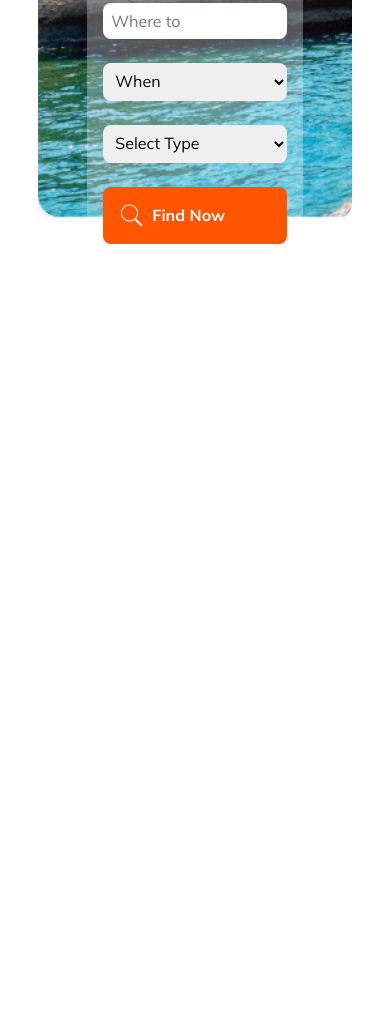
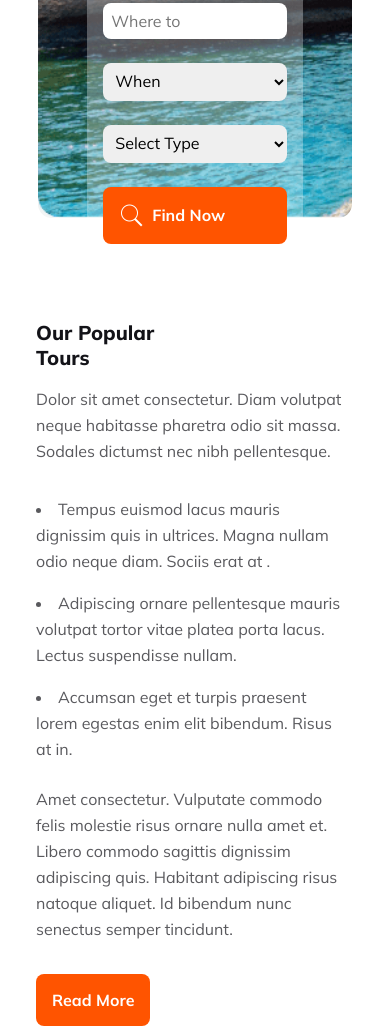
Before and after one commit to mah-mudulhasan-jim/Travel-theLife, a plain HTML site: page index.html in a window 390 px wide. Shown: the part 537-1567 px from the top of the page. Before the commit the page ends 844 px from the top, so only its background shows below. Drawn offline with Linux system fonts and the light colour scheme.

Commit message:
tours section completed

```diff
--- a/index.html
+++ b/index.html
@@ -6,7 +6,9 @@
     <meta name="viewport" content="width=device-width, initial-scale=1.0">
     <title>Travel theLife</title>
     <link rel="stylesheet" href="./styles/travlife.css">
-    <link rel="stylesheet" href="https://cdnjs.cloudflare.com/ajax/libs/font-awesome/6.5.1/css/all.min.css" integrity="sha512-DTOQO9RWCH3ppGqcWaEA1BIZOC6xxalwEsw9c2QQeAIftl+Vegovlnee1c9QX4TctnWMn13TZye+giMm8e2LwA==" crossorigin="anonymous" referrerpolicy="no-referrer" />
+    <link rel="stylesheet" href="https://cdnjs.cloudflare.com/ajax/libs/font-awesome/6.5.1/css/all.min.css"
+        integrity="sha512-DTOQO9RWCH3ppGqcWaEA1BIZOC6xxalwEsw9c2QQeAIftl+Vegovlnee1c9QX4TctnWMn13TZye+giMm8e2LwA=="
+        crossorigin="anonymous" referrerpolicy="no-referrer" />
 </head>
 
 <body>
@@ -34,15 +36,17 @@
                 <a href="">Contact</a>
             </div>
         </nav>
+        <!-- banner starts here -->
         <section class="banner">
             <div class="content">
                 <div class="text">
                     <h2>Explore Your Travel</h2>
-                    <p>Dolor sit amet consectetur. Nullam suspendisse vitae ultricies dolor adipiscing. In et odio enim ac quis sapien urna eu phasellus.</p>
+                    <p>Dolor sit amet consectetur. Nullam suspendisse vitae ultricies dolor adipiscing. In et odio enim
+                        ac quis sapien urna eu phasellus.</p>
                 </div>
                 <div class="inputs">
                     <input type="option" placeholder="Where to">
-                    <select name="select" >
+                    <select name="select">
                         <option value="When">When</option>
                         <option value="">winter</option>
                         <option value="">Summer</option>
@@ -53,14 +57,35 @@
                         <option value="">package-01</option>
                         <option value="">package -02</option>
                     </select>
-                    <button><img src="./Images/search-icon.png" alt=""><p>Find Now</p></button>
+                    <button><img src="./Images/search-icon.png" alt="">
+                        <p>Find Now</p>
+                    </button>
                 </div>
             </div>
-
         </section>
     </header>
     <main>
-
+        <!-- tours section starts here -->
+        <section class="container tours">
+            <div class="text">
+                <h2>Our Popular Tours</h2>
+                <p>Dolor sit amet consectetur. Diam volutpat neque habitasse pharetra odio sit massa. Sodales dictumst
+                    nec nibh pellentesque.</p>
+                <ul>
+                    <li>Tempus euismod lacus mauris dignissim quis in ultrices. Magna nullam odio neque diam. Sociis
+                        erat at .</li>
+                    <li>Adipiscing ornare pellentesque mauris volutpat tortor vitae platea porta lacus. Lectus suspendisse nullam.</li>
+                    <li> Accumsan eget et turpis praesent lorem egestas enim elit bibendum. Risus at in.</li>
+                </ul>
+                <p>Amet consectetur. Vulputate commodo felis molestie risus ornare nulla amet et. Libero commodo
+                    sagittis dignissim adipiscing quis. Habitant adipiscing risus natoque aliquet. Id bibendum nunc
+                    senectus semper tincidunt. </p>
+                <button>Read More</button>
+            </div>
+            <div class="img">
+                <img src="./Images/Rectangle 4.png" alt="">
+            </div>
+        </section>
     </main>
     <footer>
 
--- a/styles/travlife.css
+++ b/styles/travlife.css
@@ -15,6 +15,7 @@
     max-width: 73.125rem;
     margin: 0 auto;
     margin-bottom: 6.25rem;
+    border-radius: 16px;
 }
 
 /* haeder styles */
@@ -72,12 +73,12 @@ nav {
     margin-top: 50px;
     /* height: 500px; */
     /* background-color: #424244; */
-    background-image: url(../Images/Group\ 13\ \(1\)\ \(1\).png);
+    border-radius: 16px;
+    background: linear-gradient(180deg, rgba(19, 19, 24, 0.80) 0%, rgba(19, 19, 24, 0.00) 100%), url(../Images/Group\ 13\ \(1\)\ \(1\).png);
     background-size: cover;
     background-repeat: no-repeat;
     border: 2px solid rgb(255, 255, 255);
-    border-radius: 16px;
-
+    margin-bottom: 6.25rem;
 }
 
 .banner .content {
@@ -150,8 +151,49 @@ button {
     margin-right: .5rem;
 }
 
+
+/* tours section styles */
+.tours {
+    /* background-color: #424247; */
+    display: flex;
+    justify-content: space-between;
+}
+
+.tours .text {
+    width: 50%;
+}
+/* .tours .img{
+    width: 50%;
+} */
+
+.tours .text h2 {
+    color: #131318;
+    text-align: left;
+    font-size: 40px;
+    font-weight: 800;
+}
+
+.tours .text p {
+    color: rgba(19, 19, 24, 0.70);
+    text-align: left;
+    font-size: 16px;
+    font-weight: 400;
+    line-height: 26px;
+}
+.tours .text ul{
+    list-style-position: inside;
+    margin-bottom: 24px;
+}
+.tours .text li {
+    color: rgba(19, 19, 24, 0.70);
+    font-size: 16px;
+    font-weight: 400;
+    line-height: 26px;
+    text-align: left;
+    margin-bottom: 16px;
+}
 /* mobile responsive */
-@media screen and (max-width: 602px) {
+@media screen and (max-width: 600px) {
 
     /* navbar */
     header {
@@ -178,21 +220,43 @@ button {
     }
 
     /* banner section */
-    .banner{
+    .banner {
         padding: 32px 24px;
         margin-top: 17.8px;
         height: 70vh;
     }
+
     .text h2 {
         color: #FFF;
         font-size: 22px;
         font-weight: 800;
         margin-bottom: 1rem;
     }
-    .text p{
+
+    .text p {
         margin-bottom: 32px;
     }
-    .inputs{
+
+    .inputs {
         flex-direction: column;
     }
+    /* tours section */
+    .tours{
+        flex-direction: column;
+    }
+    .tours .text h2 {
+        font-size: 20px;
+    }
+    .tours .text p, li{
+        width: 80vw;
+    }
+    .tours .text button{
+        margin-bottom: 1.25rem;
+    }
+    .tours .img{
+        width: 80vw;
+    }
+    .tours .img img{
+        width: 100%;
+    }
 }
```
